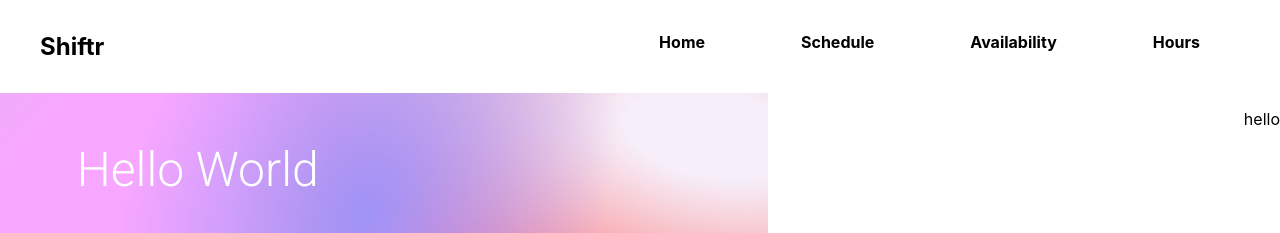
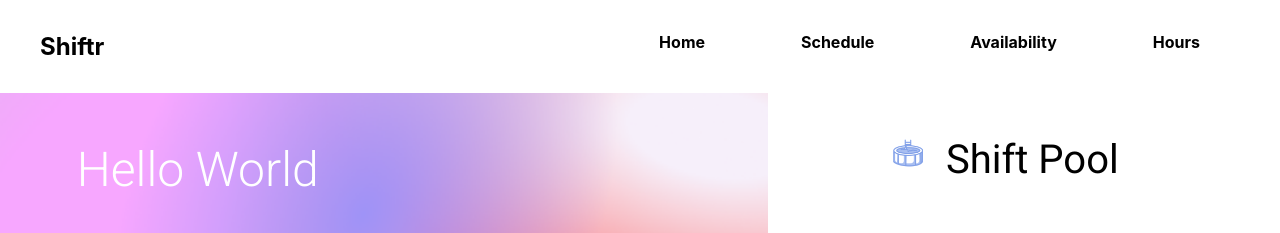
Before and after one commit to samyboutouis/Shiftr, a React (Create React App) app in the folder react/: page / in a window 1280 px wide. Shown: the top 233 px of the page. Built offline with nearby package versions, Linux system fonts and the light colour scheme; no server answers.

Commit message:
pool, DB unadded

```diff
--- a/react/src/components/home.js
+++ b/react/src/components/home.js
@@ -2,6 +2,7 @@ import React, {Component} from 'react';
 import UserIndex from './user/index'
 import ShiftIndex from './shift/index'
 import Navbar from './navbar';
+import Pool from '../pool.png';
 
 class Home extends Component {
   constructor(props){
@@ -28,8 +29,13 @@ class Home extends Component {
             </div>
           </div>
           {/*right column*/}
-          <div style={{float:'right'}}>
-            <p> hello </p>
+          <div className="shift-pool">
+
+            <p style={{textAlign: 'left', padding: '0 0 0 1em', fontSize: '2.5em', fontFamily:'Roboto', fontWeight:'normal'}}> <img src={Pool} style={{height:'1em', margin: '0 .2em 0 2em'}}/> Shift Pool </p>
+            {/*FOR EACH OPEN/PENDING SHIFT IN POOL*/}
+            <div>
+
+            </div>
           </div>
         </div>
         <div style={{clear:'both'}}>
--- a/react/src/components/navbar.js
+++ b/react/src/components/navbar.js
@@ -6,11 +6,10 @@ class Navbar extends Component {
 
 
 
-  adminBar = () => {
-    //if(this.state.users && !this.state.selectedUser){ need to make this happen if user is admin
+  userBar = () => {
+    {/*if(this.state.users && !this.state.selectedUser){... need to make this happen if person is user vs supervisor vs admin*/}
       return (<div>
           <ul id="nav">
-
             <li><a href="javascript:void(0)">Hours</a></li>
             <li><a href="javascript:void(0)">Availability</a></li>
             <li><a href="javascript:void(0)">Schedule</a></li>
@@ -24,7 +23,7 @@ class Navbar extends Component {
   render(){
     return(
       <div>
-        {this.adminBar()}
+        {this.userBar()}
       </div>
     )
   }
--- a/react/src/components/shift/index.js
+++ b/react/src/components/shift/index.js
@@ -28,7 +28,6 @@ class ShiftIndex extends Component {
     if(this.state.shifts && !this.state.selectedShift){
       return <div>
         <h1>Shifts</h1>
-        {this.mapShifts()}
         <ShiftForm getShifts={this.getShifts} clearSelectedShift={this.clearSelectedShift} reqType="create" />
       </div>
     }
--- a/react/src/index.css
+++ b/react/src/index.css
@@ -69,3 +69,8 @@ code {
 	padding: 1em 0 0 2em;
 	margin: 0em 0em 0em 5em;
 }
+.shift-pool {
+	float: right;
+	width: 40%;
+	height: 35em;
+}
```
Also changed, not shown: react/src/components/shift/open.js (added), react/src/pool.png (added).
